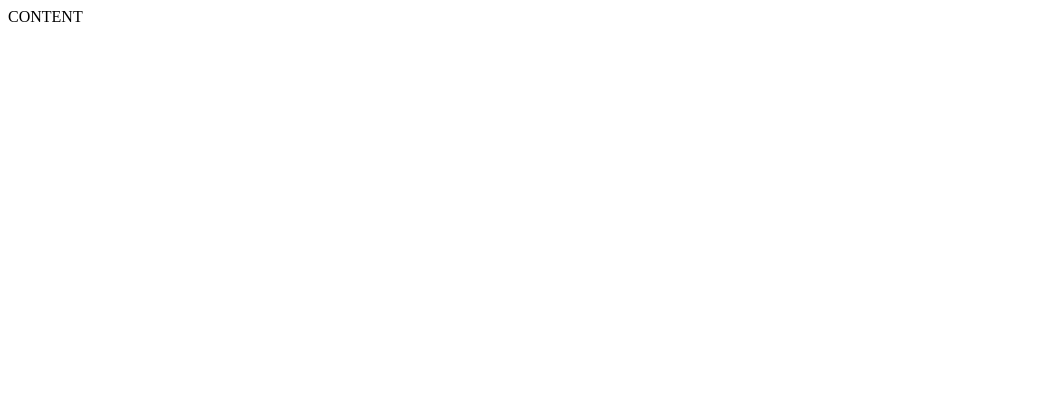
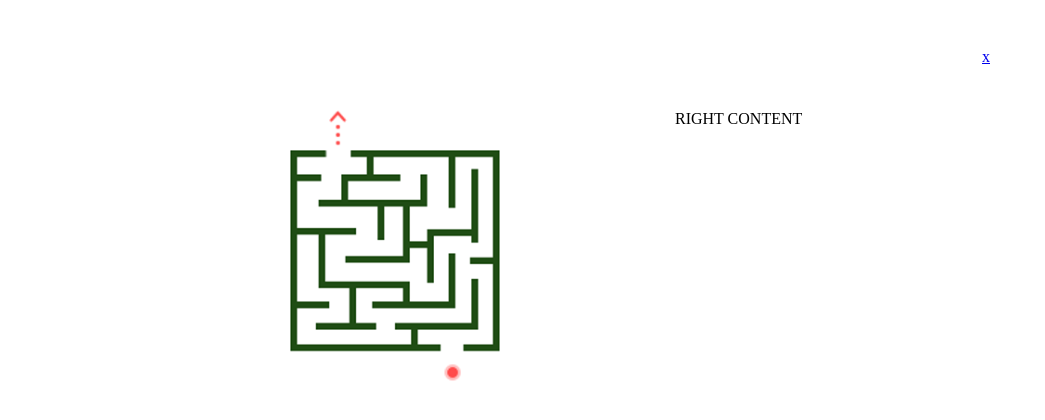
Before and after one commit to JurgitaE/03-maze-404, a website: page index.html in a window 1280 px wide. Shown: the whole page, without its empty margins (0-1045 px from the left). Drawn offline with Linux system fonts and the light colour scheme.

Commit message:
Main layout #3

```diff
--- a/css/main.css
+++ b/css/main.css
@@ -0,0 +1,26 @@
+header {
+    display: inline-block;
+
+    width: 700px;
+    margin-top: 40px;
+    margin-left: calc((100% - 700px) / 2);
+}
+header a {
+    float: right;
+}
+main {
+    display: inline-block;
+    width: 700px;
+    margin-top: 40px;
+    margin-left: calc((100% - 700px) / 2);
+}
+
+main > div {
+    width: 45%;
+    float: right;
+}
+
+img {
+    width: 30%;
+    float: left;
+}
--- a/index.html
+++ b/index.html
@@ -24,9 +24,16 @@
         <link rel="mask-icon" href="./favicon/safari-pinned-tab.svg" color="#5bbad5" />
         <meta name="msapplication-TileColor" content="#2b5797" />
         <meta name="theme-color" content="#ffffff" />
+        <link rel="stylesheet" href="./css/main.css" />
     </head>
     <body>
-        CONTENT
+        <header>
+            <a href="#">x</a>
+        </header>
+        <main>
+            <div>RIGHT CONTENT</div>
+            <img src="./img/main.png" alt="Maze" />
+        </main>
         <!-- <img src="./img/main.png" alt="" /> -->
     </body>
 </html>
```
